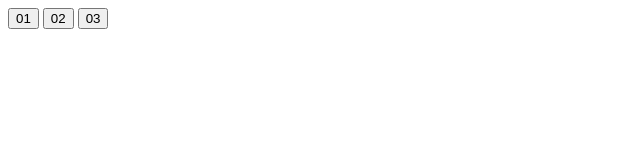
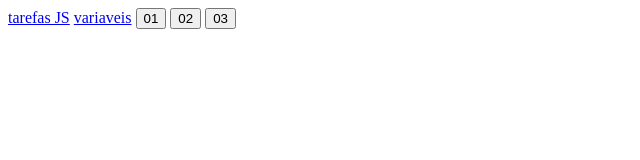
Before and after one commit to guilherme-gieseler/curso-js-logica, a plain HTML site: page index.html in a window 1280 px wide. Shown: the whole page, without its empty margins (0-640 px from the left). Drawn offline with Linux system fonts and the light colour scheme.

Commit message:
Coreeçao-cursoJS-superdev8
add o link de tarefas

```diff
--- a/index.html
+++ b/index.html
@@ -10,7 +10,10 @@
 </head>
 <body>
 
-<a href="paginas/variaveis.html"></a>
+<a href="paginas/tarefaLogica.html">tarefas JS</a>
+
+
+<a href="paginas/variaveis.html">variaveis</a>
 
 <button onclick="exemploVariaveis01()">01</button>
 
```
